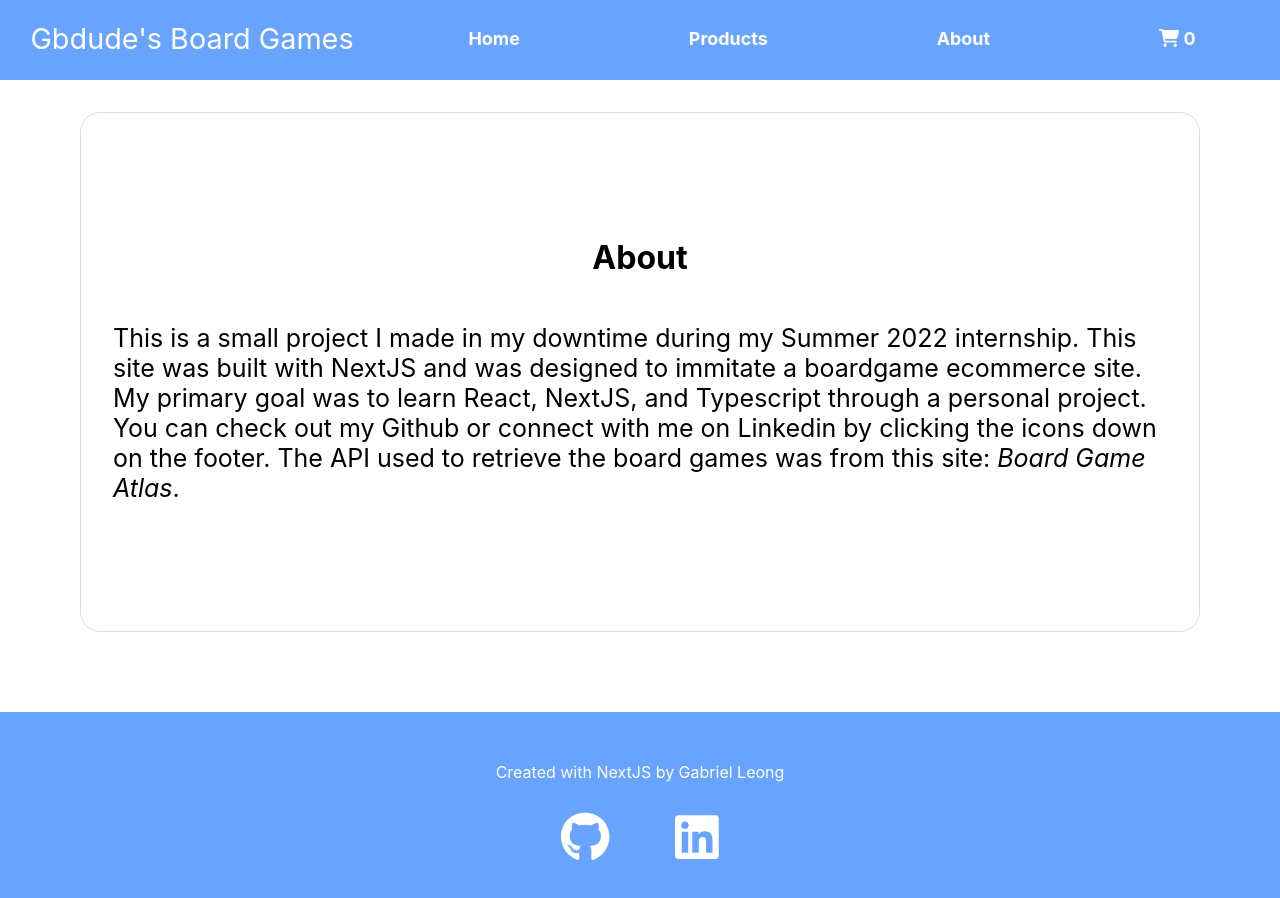
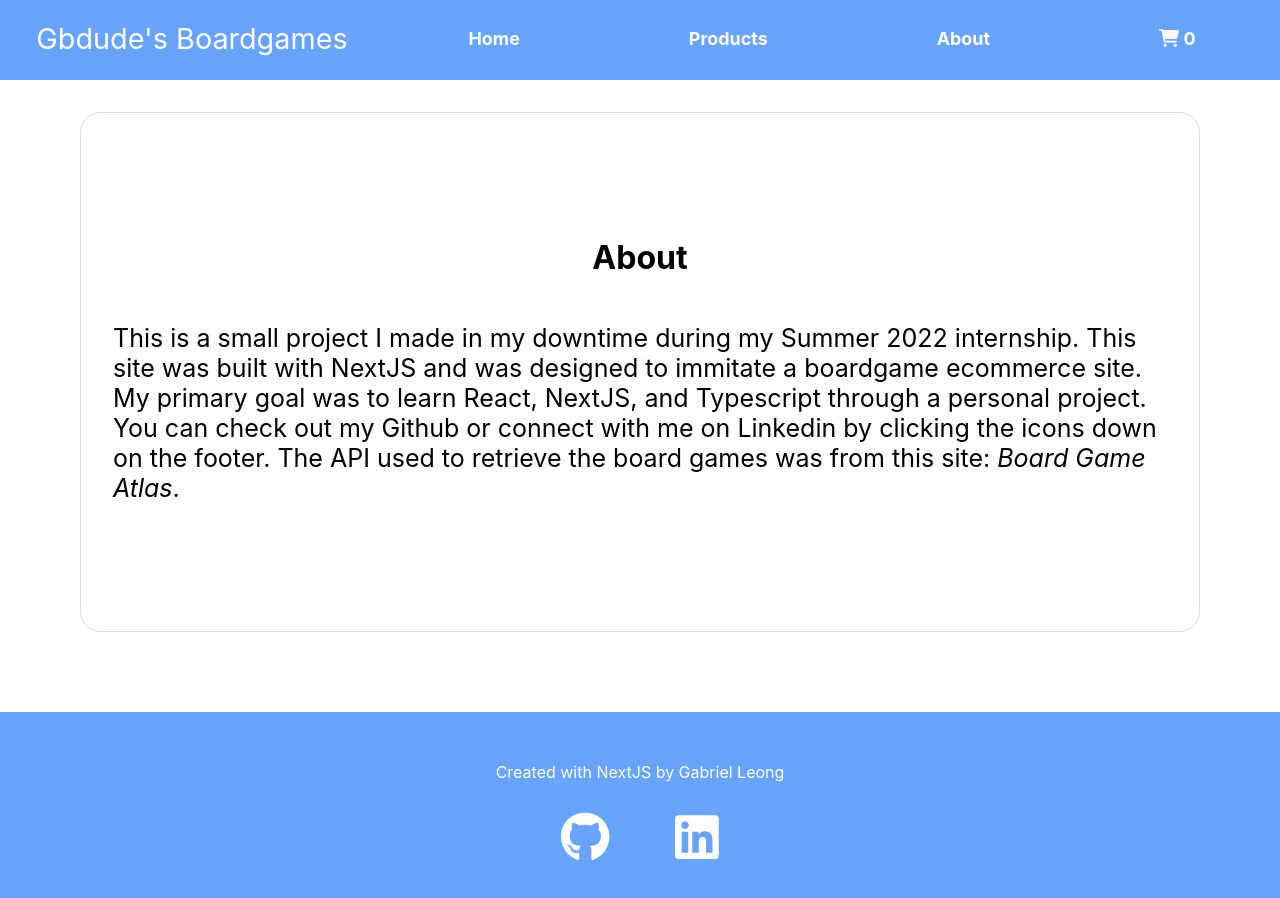
Before and after one commit to gbdude917/boardgame-ecommerce-site, a Next.js app: page /about in a window 1280 px wide. Shown: the top 898 px of the page. Built offline with nearby package versions, Linux system fonts and the light colour scheme.

Commit message:
Fixed spelling

```diff
--- a/components/Header/Header.tsx
+++ b/components/Header/Header.tsx
@@ -98,7 +98,7 @@ function Header() {
     <header className={`${classes.header} ${headerStyle}`}>
       <nav className={classes.nav}>
         <div className={classes.logo}>
-          <Link href="/">Gbdude&apos;s Board Games</Link>
+          <Link href="/">Gbdude&apos;s Boardgames</Link>
         </div>
         {navContents}
         {isOpen && <BurgerMenuContents isOpen={isOpen} setIsOpen={setIsOpen} />}
```
